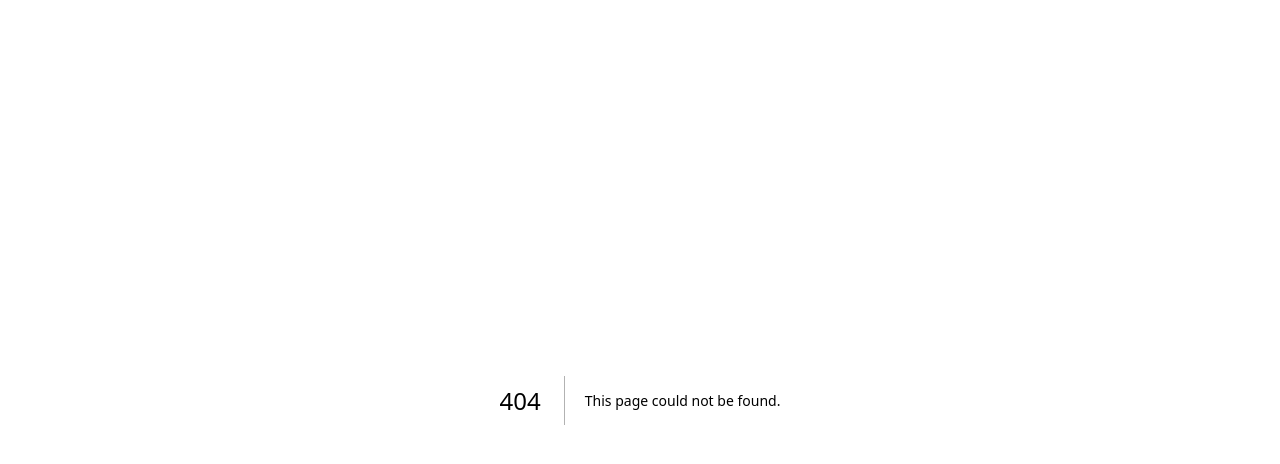
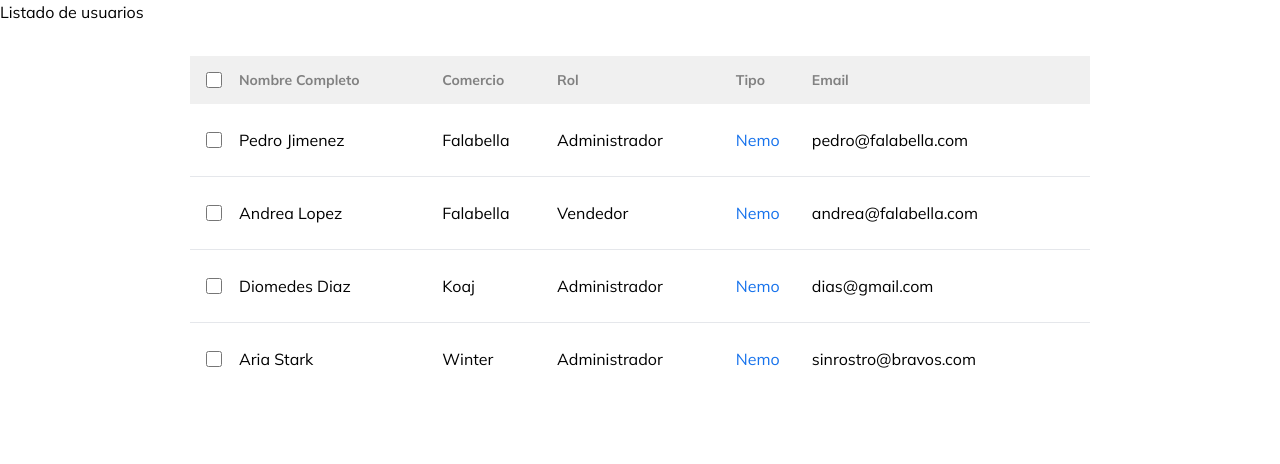
Before and after one commit to GifBlane/giftblane_frontend, a Next.js app: page /table in a window 1280 px wide. Before the commit this address had no page. Shown: the top 464 px of the page. Built offline with nearby package versions, Linux system fonts and the light colour scheme.

Commit message:
test table page to list user

```diff
--- /dev/null
+++ b/pages/table.tsx
@@ -0,0 +1,61 @@
+import React from "react";
+import { usersData } from "../models/usersData";
+import { NextPage } from "next";
+
+const TablePage: NextPage = () => {
+  return (
+    <div>
+      <h1>Listado de usuarios</h1>
+      <div style={{ width: "900px", display: "grid", margin: "2em auto" }}>
+        <table className="table-auto min-w-full">
+          <thead className="bg-[#F0F0F0] text-[#818181] font-normal">
+            <tr className="text-sm">
+              <th scope="col" className="p-4">
+                <div className="flex items-center">
+                  <input
+                    id="checkbox-all"
+                    type="checkbox"
+                    className="w-4 h-4 text-blue-600 bg-gray-100 rounded border-gray-300 focus:ring-blue-500 dark:focus:ring-blue-600 dark:ring-offset-gray-800 focus:ring-2 dark:bg-gray-700 dark:border-gray-600"
+                  />
+                  <label htmlFor="checkbox-all" className="sr-only">
+                    checkbox
+                  </label>
+                </div>
+              </th>
+              <th className="text-left">Nombre Completo</th>
+              <th className="text-left">Comercio</th>
+              <th className="text-left">Rol</th>
+              <th className="text-left">Tipo</th>
+              <th className="text-left">Email</th>
+            </tr>
+          </thead>
+          <tbody className="bg-white divide-y divide-gray-200">
+            {usersData.map((user, i) => (
+              <tr key={i} className="bg-white hover:bg-gray-100 ">
+                <td className="p-4 py-7 w-4">
+                  <div className="flex items-center">
+                    <input
+                      id="checkbox-table-1"
+                      type="checkbox"
+                      className="w-4 h-4 text-blue-600 bg-gray-100 rounded border-gray-300 focus:ring-blue-500 dark:focus:ring-blue-600 dark:ring-offset-gray-800 focus:ring-2 dark:bg-gray-700 dark:border-gray-600"
+                    />
+                    <label htmlFor="checkbox-table-1" className="sr-only">
+                      checkbox
+                    </label>
+                  </div>
+                </td>
+                <td className="text-left">{user.fullName}</td>
+                <td className="text-left">{user.commerce}</td>
+                <td className="text-left">{user.role}</td>
+                <td className="text-left text-[#1672EC]">{user.type}</td>
+                <td className="text-left">{user.email}</td>
+              </tr>
+            ))}
+          </tbody>
+        </table>
+      </div>
+    </div>
+  );
+};
+
+export default TablePage;
```
